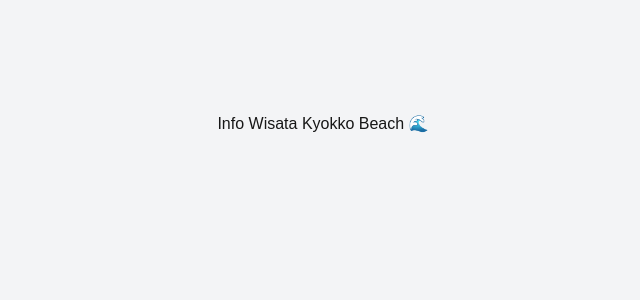
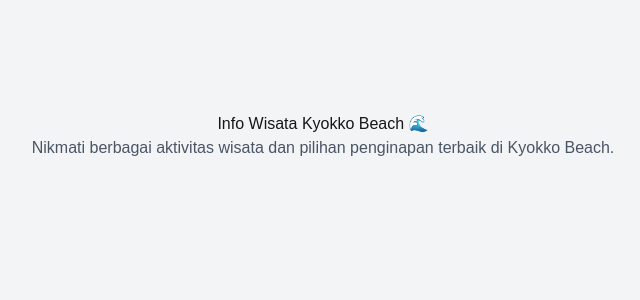
Before and after one commit to salavansaputra-cell/TA-WEB-24A-SANSAN, a Next.js app in the folder kyokko/: page /info-wisata in a window 1280 px wide. Shown: the top 300 px of the page, without its empty margins (317-957 px from the left). Built offline with nearby package versions, Linux system fonts and the light colour scheme.

Commit message:
Salavan:menambahkan deskripsi halaman wisata

```diff
--- a/kyokko/app/info-wisata/page.tsx
+++ b/kyokko/app/info-wisata/page.tsx
@@ -3,6 +3,10 @@ export default function InfoWisataPage() {
      <div className="min-h-screen bg-gray-100 pt-28 py-16 px-6">
         <div className="text-center mb-14">
   <h1>Info Wisata Kyokko Beach 🌊</h1>
+  <p className="text-gray-600 max-w-3xl mx-auto">
+  Nikmati berbagai aktivitas wisata dan pilihan penginapan terbaik di
+  Kyokko Beach.
+</p>
 </div>
     </div>
   );
```
